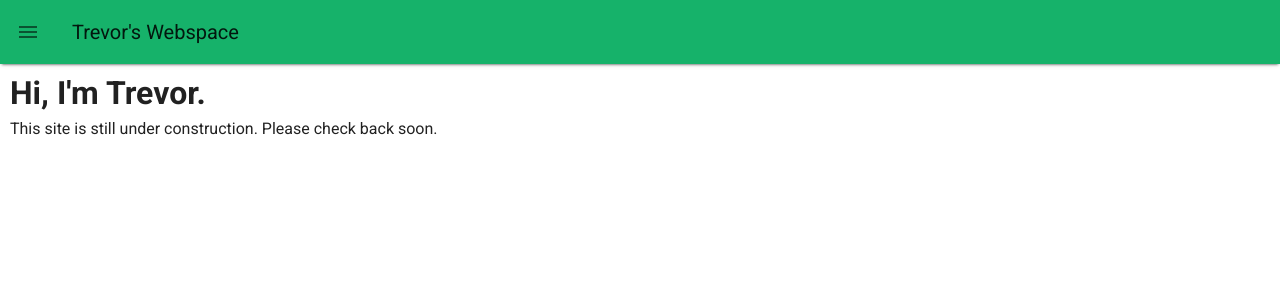
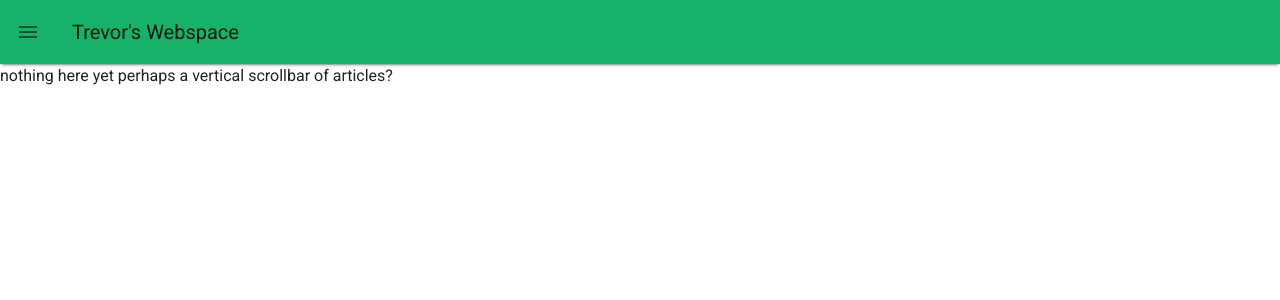
Before and after one commit to SuperShadowPlay/personal-site, a Vue app: page /blog in a window 1280 px wide. Shown: the top 300 px of the page. Built offline with nearby package versions, Linux system fonts and the light colour scheme.

Commit message:
Added blog view and removed hashtag from URL bar.

```diff
--- a/src/App.vue
+++ b/src/App.vue
@@ -1,9 +1,9 @@
 <template>
   <v-app id="app">
     <Topbar/>
-    <v-content>
-      <router-view></router-view>
-    </v-content>
+      <v-content>
+        <router-view></router-view>
+      </v-content>
   </v-app>
 </template>
 
--- a/src/components/Topbar.vue
+++ b/src/components/Topbar.vue
@@ -59,6 +59,10 @@ export default {
         route: "/"
       },
       {
+        name: "Blog",
+        route: "blog"
+      },
+      {
         name: "About",
         route: "/about"
       }
--- a/src/main.js
+++ b/src/main.js
@@ -5,6 +5,7 @@ import VueMeta from 'vue-meta'
 import VueRouter from 'vue-router'
 
 const Home = () => import('./views/Home.vue')
+const Blog = () => import('./views/Blog.vue')
 const About = () => import('./views/About.vue')
 
 Vue.use(VueMeta);
@@ -14,10 +15,12 @@ Vue.config.productionTip = false
 
 const routes = [
   {path: '/', component: Home},
+  {path: '/blog', component: Blog},
   {path: '/about', component: About}
 ]
 
 const router = new VueRouter({
+  mode: 'history',
   routes
 })
 
--- /dev/null
+++ b/src/views/Blog.vue
@@ -0,0 +1,14 @@
+<template>
+    <v-content>
+        nothing here yet
+        perhaps a vertical scrollbar of articles?
+    </v-content>
+</template>
+
+<script>
+export default {
+  metaInfo: {
+    title: "Blog | Trevor's Webspace"
+  },
+}
+</script>
```
Also changed, not shown: 1 other file (tests, documents, lock files or other folders).
